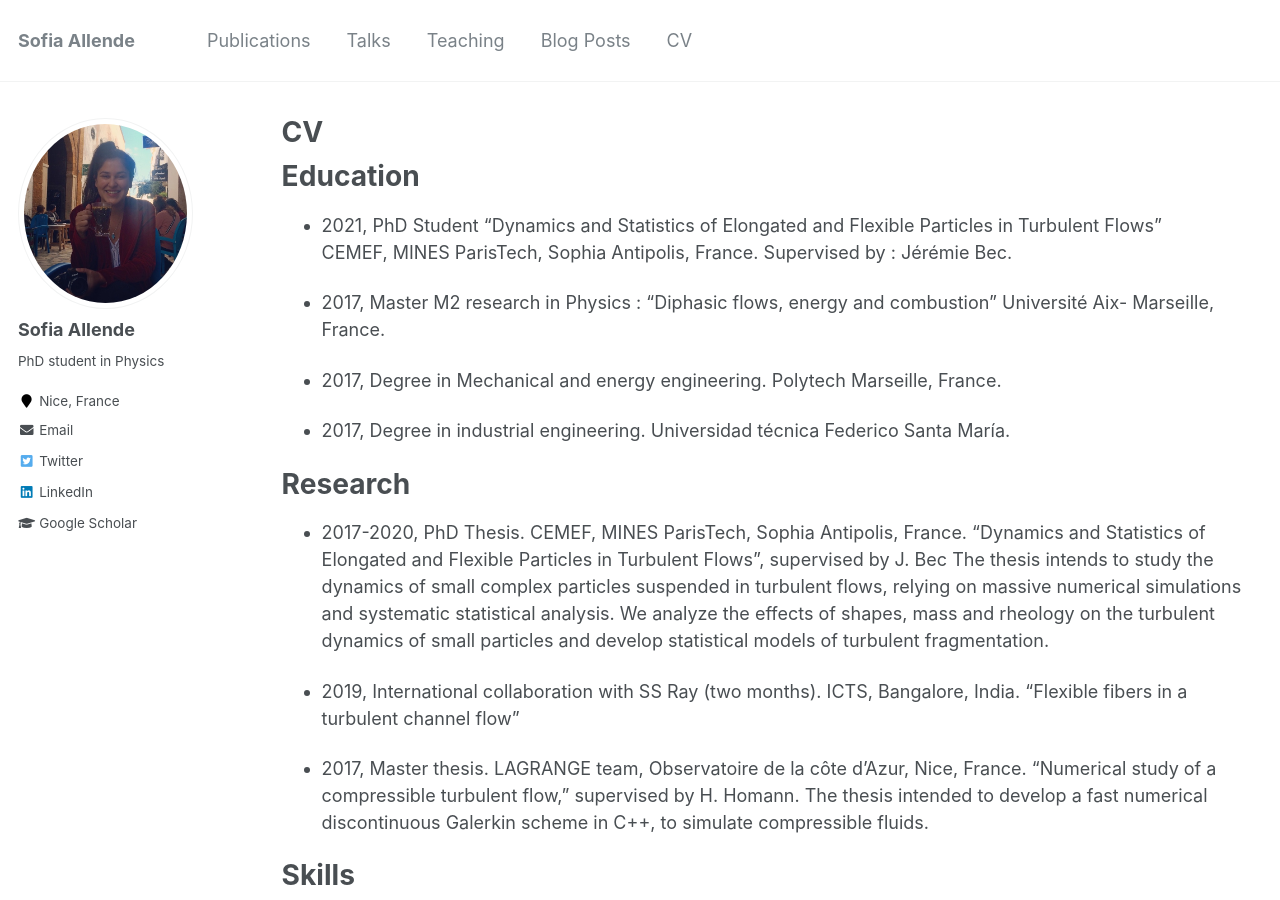
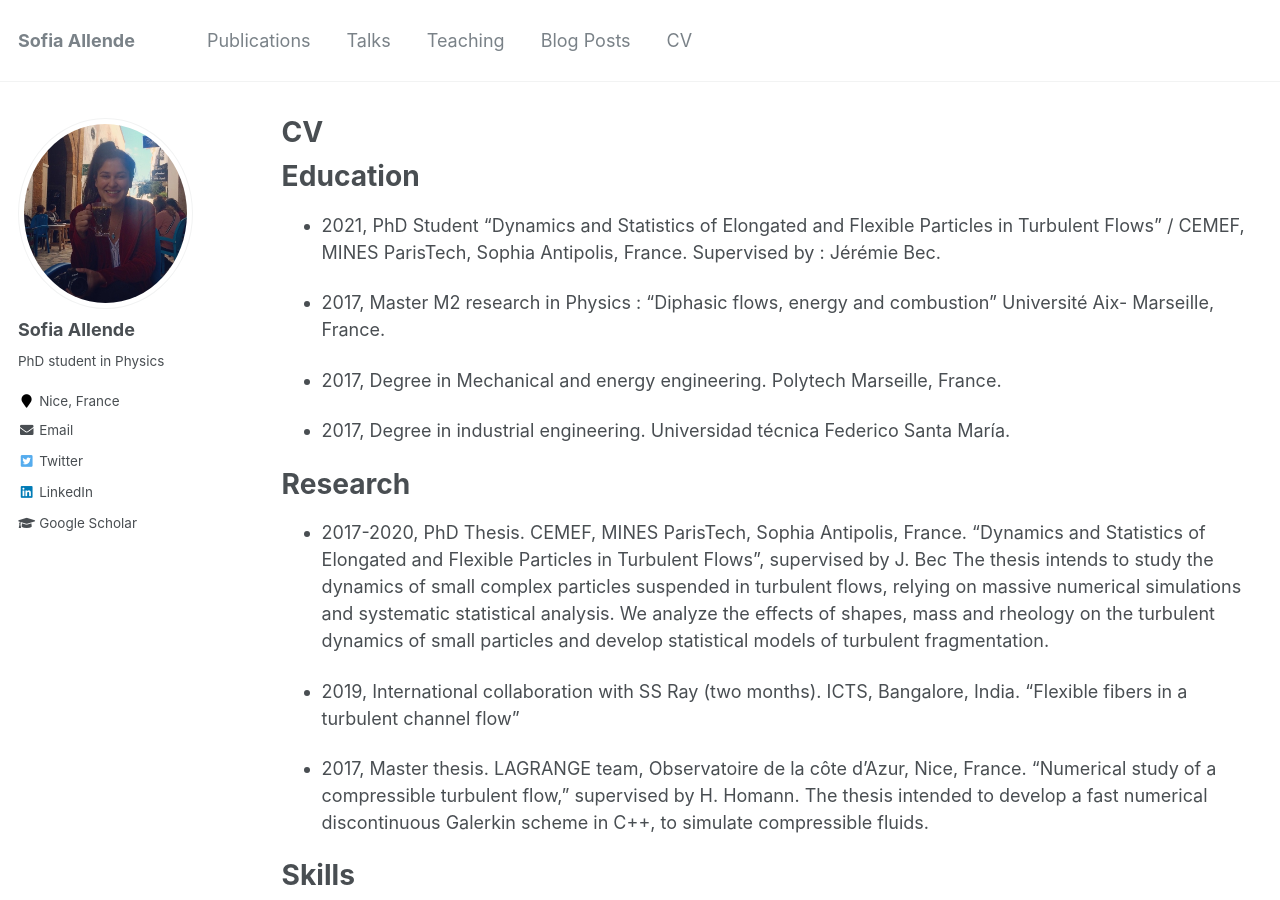
Before and after one commit to sofiallende/sofiallende.github.io, a Jekyll site: the page built from _pages/cv.md, in a window 1280 px wide and 900 px high. Built offline with Jekyll 4.4.1, drawn with Linux system fonts in a browser that asks for light colours.

Commit message:
Update cv.md

```diff
--- a/_pages/cv.md
+++ b/_pages/cv.md
@@ -12,7 +12,7 @@ redirect_from:
 Education
 ======
 * 2021, PhD Student
-“Dynamics and Statistics of Elongated and Flexible Particles in Turbulent Flows” \\
+“Dynamics and Statistics of Elongated and Flexible Particles in Turbulent Flows” /
 CEMEF, MINES ParisTech, Sophia Antipolis, France. Supervised by : Jérémie Bec.
 
 * 2017, Master M2 research in Physics : “Diphasic flows, energy and combustion” Université Aix- Marseille, France.
```
